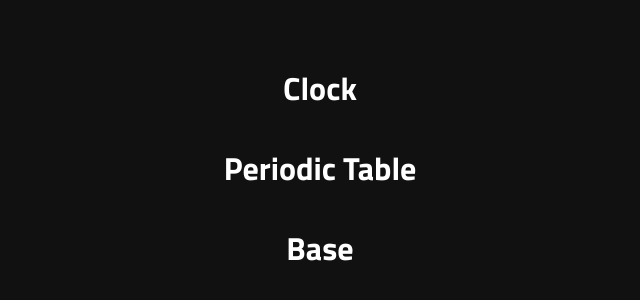
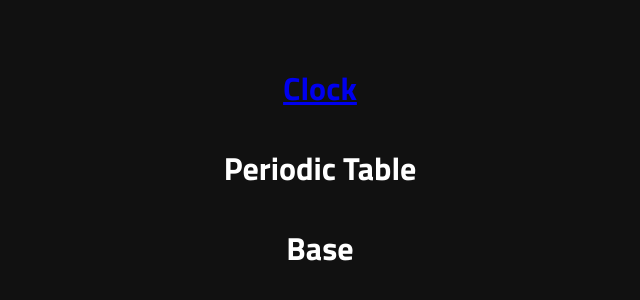
Before and after one commit to Jspotato55/Jspotato55, a plain HTML site: page docs/index.html in a window 1280 px wide. Shown: the part 1032-1332 px from the top of the page, without its empty margins (320-960 px from the left). Drawn offline with Linux system fonts and the light colour scheme.

Commit message:
Update index.html

```diff
--- a/docs/index.html
+++ b/docs/index.html
@@ -49,7 +49,7 @@
 
   <!-- 두 번째 화면: 프로젝트 목록 -->
   <section class="projects">
-    <div>Clock</div>
+    <div><a href="https://jspotato55.github.io/clock/">Clock</a></div>
     <div>Periodic Table</div>
     <div>Base</div>
   </section>
```
